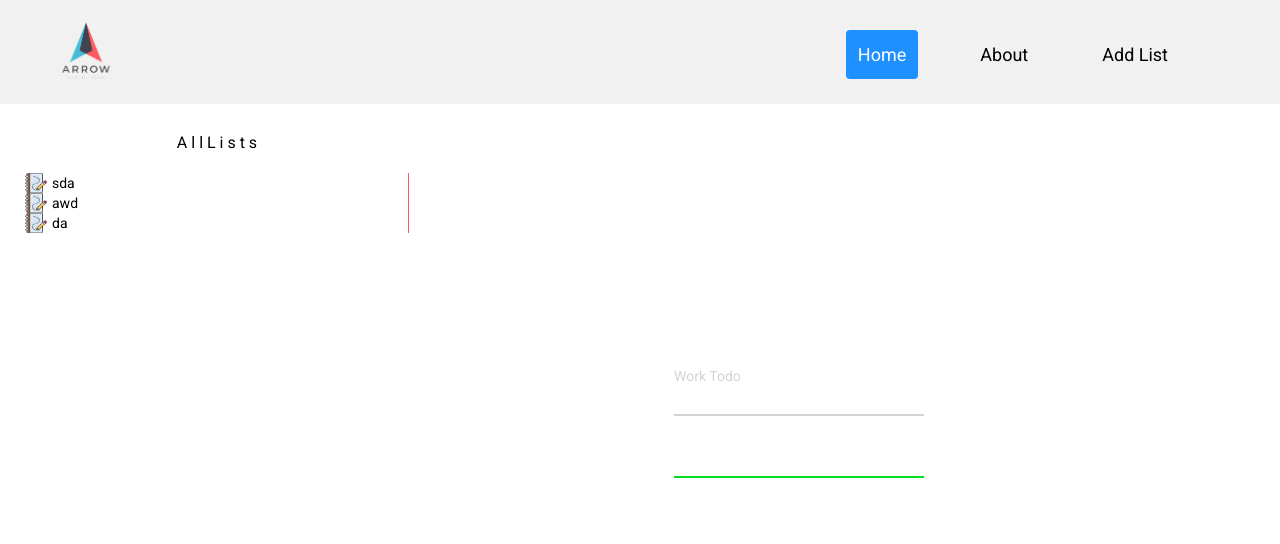
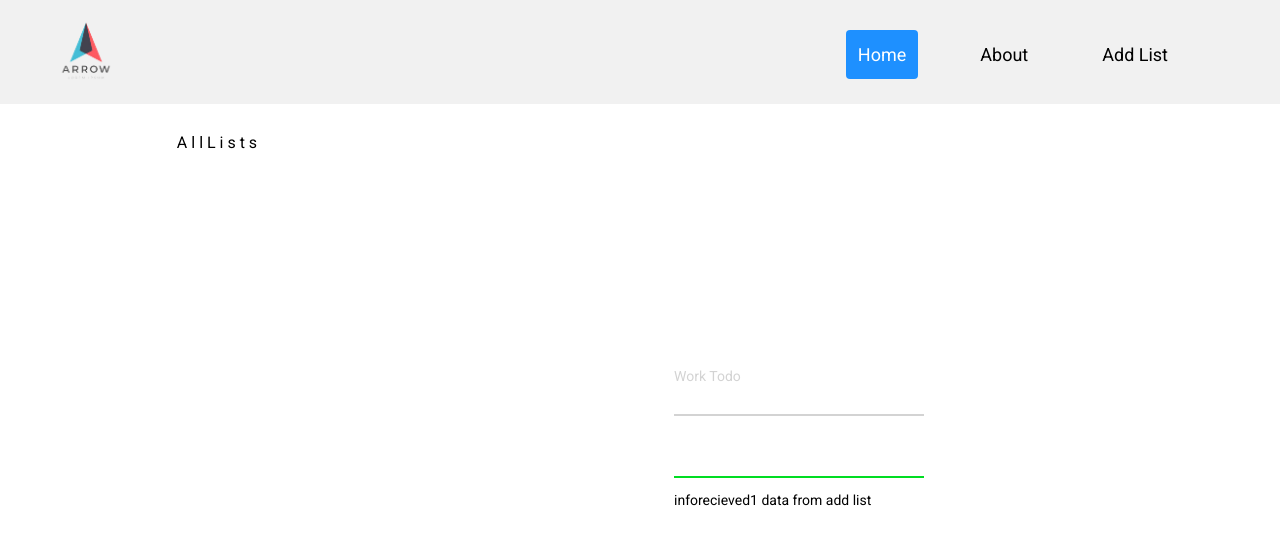
Before and after one commit to Aatul444/todoapp, an Angular app: page /addlist in a window 1280 px wide. Shown: the top 544 px of the page. Built offline with nearby package versions, Linux system fonts and the light colour scheme.

Commit message:
halting every process of input output and services for observables and subscribe functionality

```diff
--- a/src/app/components/addlist/addlist.component.html
+++ b/src/app/components/addlist/addlist.component.html
@@ -1,5 +1,8 @@
 <div class="container">
-	<div class="item-0"><app-showlist></app-showlist></div>
+	<div class="item-0">
+    <app-showlist [datatochild]="datafromaddlist">
+    </app-showlist>
+  </div>
 	<div class="item-1">
     <div class="container">
       <form #f="ngForm" (ngSubmit)="onSubmit(f)" (keyup.enter)="onSubmit(f)">
@@ -7,6 +10,7 @@
         <input name="task" ngModel #task="ngModel" novalidate required>
         <label for="name">Work Todo</label>
         <input name="description" ngModel #description="ngModel">
+        <p>inforecieved1{{infoReceived1}} data from add list{{datafromaddlist}}</p>
         </div>
       </form>
     </div>
--- a/src/app/components/addlist/addlist.component.ts
+++ b/src/app/components/addlist/addlist.component.ts
@@ -11,21 +11,19 @@ import {NgForm} from '@angular/forms';
 export class AddlistComponent implements OnInit {
 title = 'addlist';
 infoReceived1: string[] = [];
-datafromaddlist: string[]=[];
+datafromaddlist: string[] = [];
+
+getInfoFromService1(){
+  this.infoReceived1 = this.dservice.getInfo1()
+  }
 
 onSubmit(f: NgForm) {
-  console.log('in addlist #task value of input section');
-  console.log(f.value.task);
   this.datafromaddlist= f.value;
-  console.log(this.datafromaddlist);
   this.dservice.addInfo(this.datafromaddlist)
+
 }
 
-  getInfoFromService1(){
 
-    this.infoReceived1 = this.dservice.getInfo1()
-
-  }
 
   constructor(private dservice: ListdataService) { }
 
--- a/src/app/components/showlist/showlist.component.html
+++ b/src/app/components/showlist/showlist.component.html
@@ -1,12 +1,12 @@
 <p class="center"><b><h3>A l l   L i s t s</h3></b></p>
 <div class="vl">
     <ul>
-        <!-- *ngFor="" -->
-        <li *ngFor = "let info of infoReceived1" style="list-style-type: none;">
+
+        <li *ngFor = "let info of datatochild" style="list-style-type: none;">
             <div style="display: flex;">
                 <img style="width: 22px;height: 20px;margin-right: 5px;" src="assets/images/art-book.png">
                 <span style="float: left;">
-                    {{info}}
+                    {{datatochild.task}}
                 </span>
             </div>
         </li>
--- a/src/app/components/showlist/showlist.component.ts
+++ b/src/app/components/showlist/showlist.component.ts
@@ -1,4 +1,4 @@
-import { Component, OnInit } from '@angular/core';
+import { Component, OnInit, Input } from '@angular/core';
 import { ListdataService } from "../../listdata.service"
 
 @Component({
@@ -9,11 +9,15 @@ import { ListdataService } from "../../listdata.service"
 
 })
 export class ShowlistComponent implements OnInit {
-infoReceived1: string[] =[];
+infoReceived1: string[] = [];
+
+@Input() datatochild : any;
 
 getInfoFromService1(){
   this.infoReceived1 = this.dservice.getInfo1();
-  console.log("in showlist");
+  console.log(this.infoReceived1);
+
+  this.infoReceived1.push(this.datatochild);
   console.log(this.infoReceived1);
  }
 
```
